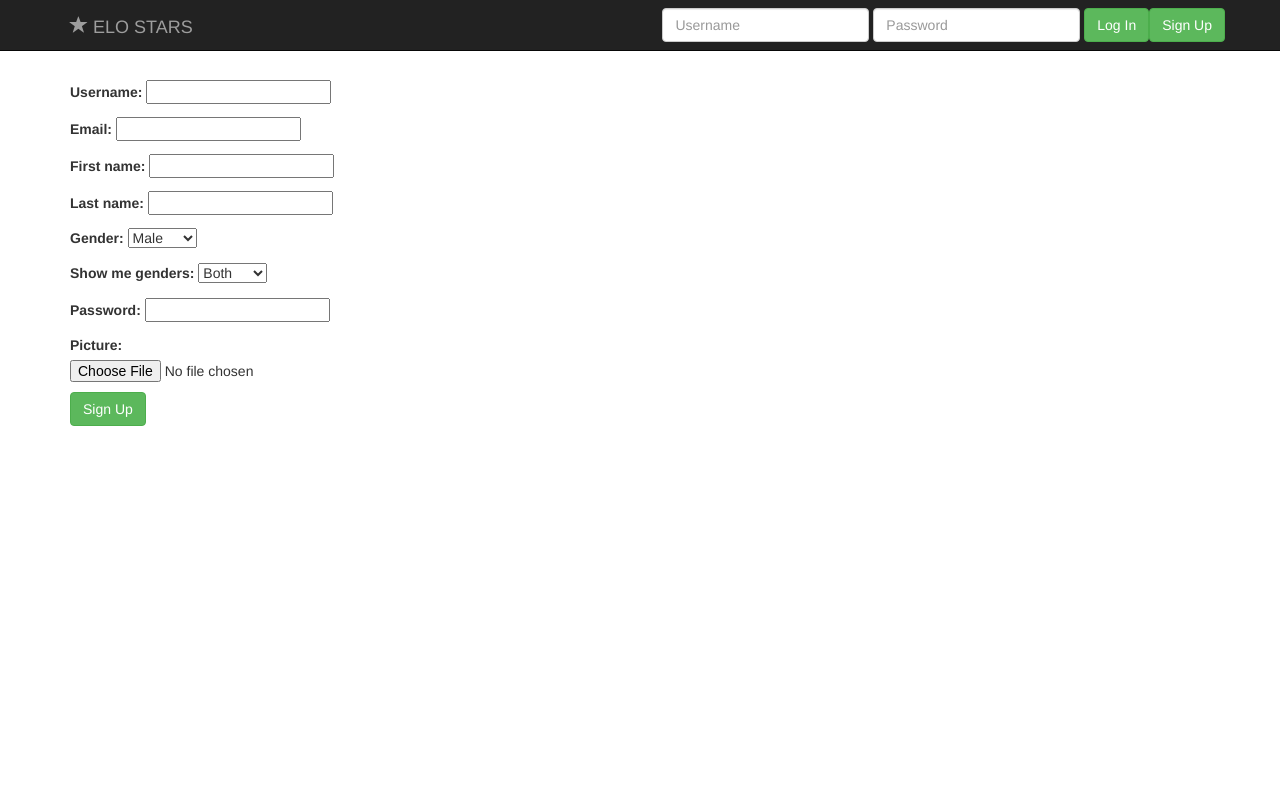
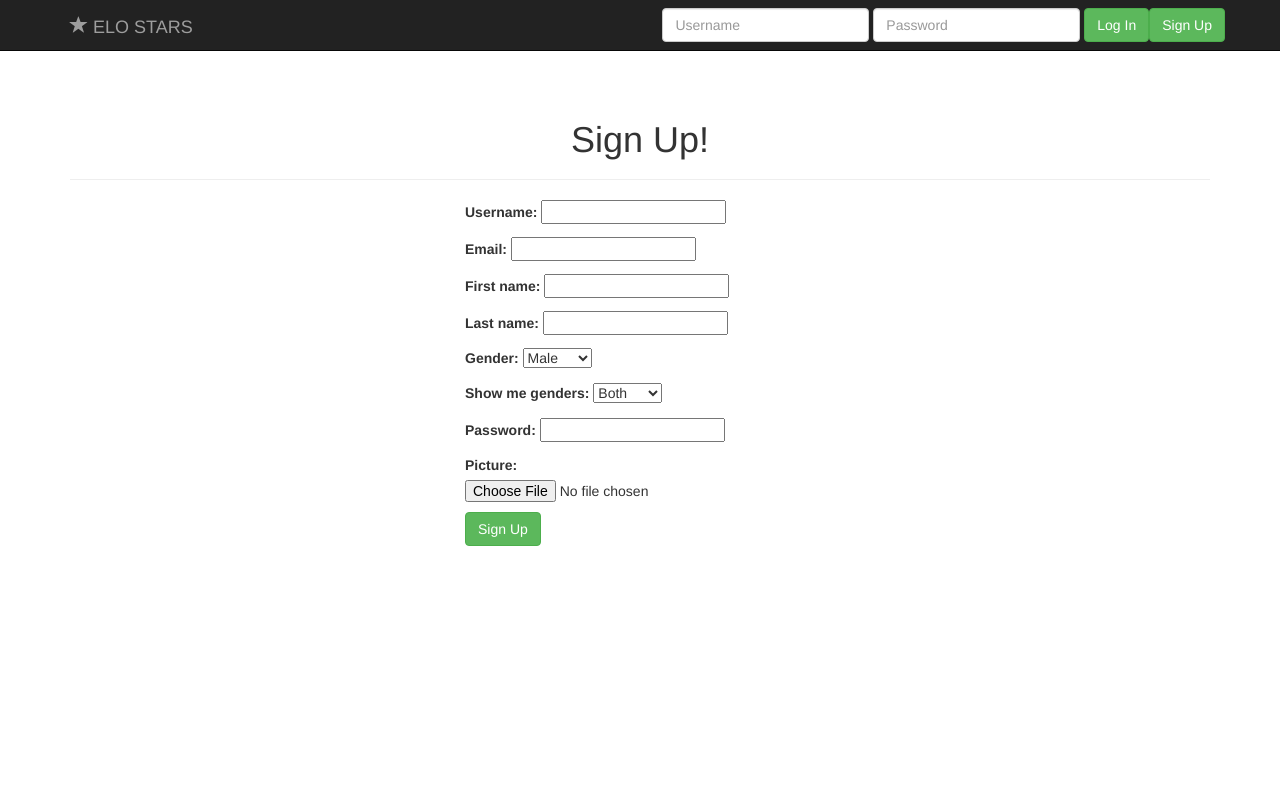
Before and after one commit to explodes/elostars, a Django app: template templates/registration/signup.html in a window 1280 px wide. Shown: the top 786 px of the page. Run offline with Django 3.2, Linux system fonts and the light colour scheme; the template is opened without the code that fills it: values that come from a table or form of the project are taken from there, others are empty; parts of the project's set-up code (start-up, migrations or seed data) failed here and were passed over; some libraries are stand-ins or nearby versions.

Commit message:
Sign Up
- Added some simple styling to sign up

```diff
--- a/templates/registration/signup.html
+++ b/templates/registration/signup.html
@@ -3,11 +3,18 @@
 {% block extracss %}{% endblock %}
 
 {% block main %}
+<div class="page-header">
+	<h1><center>Sign Up!</center></h1>
+</div>
+<div class="col-md-4"></div>
+<div class="col-md-4">
 	<form enctype="multipart/form-data" method="post" action="">
 		{% csrf_token %}
 		{{ form.as_p }}
 		<button type="submit" value="Sign Up" class="btn btn-success">Sign Up</button>
 	</form>
+</div>
+<div class="col-md-4"></div>
 {% endblock main %}
 
 {% block extrajs %}{% endblock %}
```
